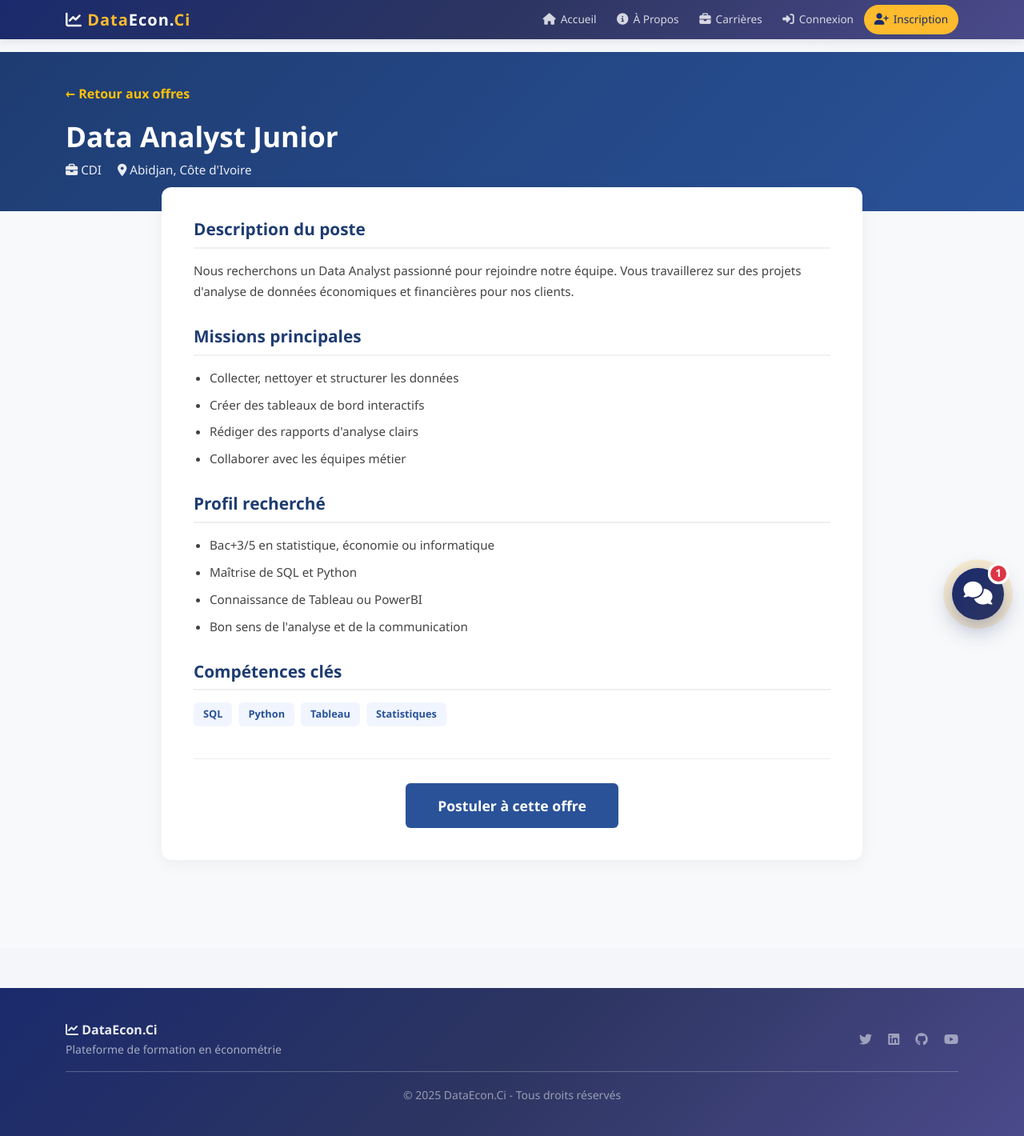
After one commit to dataeconci/dataecon, a Flask app: page /carrieres/1 in a window 1280 px wide. The commit adds this page. Shown: the whole page at 80% size. Run offline with Flask 3, Linux system fonts and the light colour scheme.

Commit message:
Feat: ajout complet du systeme de candidatures (formulaire, CV, espace admin)

```diff
--- a/app/app.py
+++ b/app/app.py
@@ -1,4 +1,4 @@
-from flask import Flask, render_template, redirect, url_for, flash, request, session, send_file, jsonify
+from flask import Flask, render_template, redirect, url_for, flash, request, session, send_file, jsonify, send_from_directory
 from flask_sqlalchemy import SQLAlchemy
 from flask_login import LoginManager, UserMixin, login_user, login_required, logout_user, current_user
 from flask_mail import Mail, Message
@@ -454,6 +454,18 @@ class Progress(db.Model):
     progress_percent = db.Column(db.Integer, default=0)
     last_accessed = db.Column(db.DateTime, default=datetime.utcnow)
 
+class Candidature(db.Model):
+    __tablename__ = 'candidatures'
+    id = db.Column(db.Integer, primary_key=True)
+    offre_id = db.Column(db.Integer, nullable=False)
+    offre_titre = db.Column(db.String(200), nullable=False)
+    nom = db.Column(db.String(100), nullable=False)
+    prenom = db.Column(db.String(100), nullable=False)
+    email = db.Column(db.String(120), nullable=False)
+    cv_filename = db.Column(db.String(255), nullable=False)
+    lettre_filename = db.Column(db.String(255), nullable=False)
+    date_postule = db.Column(db.DateTime, default=datetime.utcnow)
+    statut = db.Column(db.String(50), default='En attente')
 # ==================== FONCTIONS ====================
 def allowed_file(filename):
     return '.' in filename and filename.rsplit('.', 1)[1].lower() in ALLOWED_EXTENSIONS
@@ -2336,39 +2348,187 @@ def about():
 
     return render_template('about.html', message_semaine=message_semaine)
 # ==================== FIN PAGE À PROPOS ====================
-
 # ==================== PAGE CARRIÈRES ====================
+
+# Liste des offres avec les détails complets pour la fiche de poste
+offres_data = [
+    {
+        'id': 1,
+        'titre': 'Data Analyst Junior',
+        'type': 'CDI',
+        'lieu': 'Abidjan, Côte d\'Ivoire',
+        'description': 'Nous recherchons un Data Analyst passionné pour rejoindre notre équipe. Vous travaillerez sur des projets d\'analyse de données économiques et financières pour nos clients.',
+        'missions': [
+            'Collecter, nettoyer et structurer les données',
+            'Créer des tableaux de bord interactifs',
+            'Rédiger des rapports d\'analyse clairs',
+            'Collaborer avec les équipes métier'
+        ],
+        'profil': [
+            'Bac+3/5 en statistique, économie ou informatique',
+            'Maîtrise de SQL et Python',
+            'Connaissance de Tableau ou PowerBI',
+            'Bon sens de l\'analyse et de la communication'
+        ],
+        'competences': ['SQL', 'Python', 'Tableau', 'Statistiques']
+    },
+    {
+        'id': 2,
+        'titre': 'Data Scientist',
+        'type': 'CDI',
+        'lieu': 'Abidjan, Côte d\'Ivoire',
+        'description': 'En tant que Data Scientist, vous serez responsable de la conception et du déploiement de modèles prédictifs pour répondre aux besoins de nos partenaires.',
+        'missions': [
+            'Développer des modèles de Machine Learning',
+            'Analyser de grands volumes de données',
+            'Optimiser les algorithmes existants',
+            'Présenter les résultats aux clients'
+        ],
+        'profil': [
+            'Bac+5 en Data Science, Mathématiques ou Économétrie',
+            'Maîtrise de Python et R',
+            'Expérience avérée en Machine Learning',
+            'Esprit critique et rigueur scientifique'
+        ],
+        'competences': ['Python', 'R', 'Machine Learning', 'Économétrie']
+    },
+    {
+        'id': 3,
+        'titre': 'Formateur en Économétrie',
+        'type': 'Freelance / Temps partiel',
+        'lieu': 'À distance',
+        'description': 'Vous êtes passionné par la transmission du savoir ? Rejoignez-nous pour animer des sessions de formation en ligne et accompagner nos apprenants.',
+        'missions': [
+            'Animer des cours en ligne interactifs',
+            'Créer des supports pédagogiques',
+            'Corriger les exercices et projets',
+            'Accompagner les apprenants dans leur progression'
+        ],
+        'profil': [
+            'Bac+5 en Économie, Statistique ou Économétrie',
+            'Expérience en enseignement ou formation',
+            'Maîtrise des outils numériques',
+            'Pédagogie, patience et écoute'
+        ],
+        'competences': ['R', 'Python', 'Pédagogie', 'Économétrie appliquée']
+    }
+]
+
 @app.route('/carrieres')
 def carrieres():
-    # Liste des offres d'emploi (tu peux en ajouter/supprimer ici)
-    offres = [
-        {
-            'id': 1,
-            'titre': 'Data Analyst Junior',
-            'type': 'CDI',
-            'lieu': 'Abidjan, Côte d\'Ivoire',
-            'description': 'Nous recherchons un Data Analyst passionné pour rejoindre notre équipe. Vous travaillerez sur des projets d\'analyse de données économiques et financières pour nos clients.',
-            'competences': ['SQL', 'Python', 'Tableau', 'Statistiques']
-        },
-        {
-            'id': 2,
-            'titre': 'Data Scientist',
-            'type': 'CDI',
-            'lieu': 'Abidjan, Côte d\'Ivoire',
-            'description': 'En tant que Data Scientist, vous serez responsable de la conception et du déploiement de modèles prédictifs (Machine Learning, séries temporelles) pour répondre aux besoins de nos partenaires.',
-            'competences': ['Python', 'R', 'Machine Learning', 'Économétrie']
-        },
-        {
-            'id': 3,
-            'titre': 'Formateur en Économétrie',
-            'type': 'Freelance / Temps partiel',
-            'lieu': 'À distance',
-            'description': 'Vous êtes passionné par la transmission du savoir ? Rejoignez-nous pour animer des sessions de formation en ligne et accompagner nos apprenants dans leur progression.',
-            'competences': ['R', 'Python', 'Pédagogie', 'Économétrie appliquée']
-        }
-    ]
-    return render_template('carrieres.html', offres=offres)
+    # On passe la liste des offres à la page principale des carrières
+    return render_template('carrieres.html', offres=offres_data)
+
+@app.route('/carrieres/<int:offre_id>')
+def offre_detail(offre_id):
+    # On cherche l'offre correspondant à l'ID cliqué
+    offre = next((o for o in offres_data if o['id'] == offre_id), None)
+    if not offre:
+        flash("Offre introuvable.", "danger")
+        return redirect(url_for('carrieres'))
+
+    # On affiche la fiche détaillée
+    return render_template('offre_detail.html', offre=offre)
+
+@app.route('/carrieres/<int:offre_id>/postuler', methods=['GET', 'POST'])
+def postuler(offre_id):
+    offre = next((o for o in offres_data if o['id'] == offre_id), None)
+    if not offre:
+        flash("Offre introuvable.", "danger")
+        return redirect(url_for('carrieres'))
+
+    if request.method == 'POST':
+        nom = request.form.get('nom')
+        prenom = request.form.get('prenom')
+        email = request.form.get('email')
+
+        cv = request.files.get('cv')
+        lettre = request.files.get('lettre')
+
+        # Vérification basique
+        if not (nom and prenom and email and cv and lettre):
+            flash("Veuillez remplir tous les champs et joindre les fichiers.", "danger")
+            return redirect(request.url)
+
+        # Sécuriser les noms de fichiers
+        timestamp = datetime.now().strftime("%Y%m%d%H%M%S")
+        cv_filename = f"CV_{timestamp}_{secure_filename(cv.filename)}"
+        lettre_filename = f"LM_{timestamp}_{secure_filename(lettre.filename)}"
+
+        # Dossier de sauvegarde
+        upload_dir = os.path.join(app.root_path, 'data', 'candidatures')
+        os.makedirs(upload_dir, exist_ok=True)
+
+        # Sauvegarde physique des fichiers
+        cv.save(os.path.join(upload_dir, cv_filename))
+        lettre.save(os.path.join(upload_dir, lettre_filename))
+
+        # Enregistrement en base de données
+        nouvelle_candidature = Candidature(
+            offre_id=offre['id'],
+            offre_titre=offre['titre'],
+            nom=nom,
+            prenom=prenom,
+            email=email,
+            cv_filename=cv_filename,
+            lettre_filename=lettre_filename
+        )
+        db.session.add(nouvelle_candidature)
+        db.session.commit()
+
+        flash("Votre candidature a bien été envoyée ! Nous vous contacterons bientôt.", "success")
+        return redirect(url_for('carrieres'))
+
+    return render_template('postuler.html', offre=offre)
 # ==================== FIN PAGE CARRIÈRES ====================
+
+# ==================== ADMINISTRATION DES CANDIDATURES ====================
+@app.route('/admin/candidatures')
+@login_required
+def admin_candidatures():
+    # Vérifier que l'utilisateur est bien un administrateur
+    if not current_user.is_admin:
+        flash("Accès refusé. Réservé aux administrateurs.", "danger")
+        return redirect(url_for('index'))
+
+    # Récupérer toutes les candidatures, de la plus récente à la plus ancienne
+    candidatures = Candidature.query.order_by(Candidature.date_postule.desc()).all()
+    return render_template('admin_candidatures.html', candidatures=candidatures)
+
+@app.route('/admin/candidature/<int:cand_id>/statut/<string:nouveau_statut>')
+@login_required
+def changer_statut_candidature(cand_id, nouveau_statut):
+    if not current_user.is_admin:
+        return redirect(url_for('index'))
+
+    cand = Candidature.query.get_or_404(cand_id)
+    cand.statut = nouveau_statut
+    db.session.commit()
+
+    flash(f"Le statut de la candidature a été mis à jour : {nouveau_statut}", "success")
+    return redirect(url_for('admin_candidatures'))
+
+@app.route('/admin/candidature/<int:cand_id>/fichier/<string:type_fichier>')
+@login_required
+def voir_fichier_candidature(cand_id, type_fichier):
+    if not current_user.is_admin:
+        return redirect(url_for('index'))
+
+    cand = Candidature.query.get_or_404(cand_id)
+
+    # Choisir le bon fichier selon le type demandé (cv ou lettre)
+    if type_fichier == 'cv':
+        filename = cand.cv_filename
+    elif type_fichier == 'lettre':
+        filename = cand.lettre_filename
+    else:
+        flash("Fichier introuvable.", "danger")
+        return redirect(url_for('admin_candidatures'))
+
+    # Envoyer le fichier depuis le dossier sécurisé
+    dossier = os.path.join(app.root_path, 'data', 'candidatures')
+    return send_from_directory(dossier, filename)
+# ==================== FIN ADMINISTRATION DES CANDIDATURES ====================
 
 if __name__ == '__main__':
     port = int(os.environ.get('PORT', 5000))
--- a/app/templates/carrieres.html
+++ b/app/templates/carrieres.html
@@ -71,10 +71,9 @@
                                 <span class="competence-tag">{{ comp }}</span>
                             {% endfor %}
                         </div>
-
                         <div class="offre-footer">
-                            <a href="mailto:dataeconci@gmail.com?subject=Candidature : {{ offre.titre }}" class="btn-postuler">
-                                Postuler à cette offre
+                            <a href="{{ url_for('offre_detail', offre_id=offre.id) }}" class="btn-postuler">
+                                Voir l'offre
                             </a>
                         </div>
                     </div>
--- a/app/templates/layout.html
+++ b/app/templates/layout.html
@@ -84,15 +84,20 @@
                             </a>
                         </li>
 
-                        <!-- ADMIN -->
+                                               <!-- ADMIN -->
                         {% if current_user.is_admin %}
                             <li class="nav-item">
                                 <a class="nav-link" href="{{ url_for('admin_courses') }}" style="color: #fdbb2d !important;">
                                     <i class="fas fa-cog"></i> Administration
                                 </a>
                             </li>
+                            <!-- NOUVEAU LIEN ICI -->
+                            <li class="nav-item">
+                                <a class="nav-link" href="{{ url_for('admin_candidatures') }}" style="color: #fdbb2d !important;">
+                                    <i class="fas fa-users"></i> Candidatures
+                                </a>
+                            </li>
                         {% endif %}
-
                         <li class="nav-item dropdown">
                             <a class="nav-link dropdown-toggle" href="#" id="userDropdown" role="button" data-bs-toggle="dropdown">
                                 <i class="fas fa-user-circle"></i> {{ current_user.username }}
--- /dev/null
+++ b/app/templates/offre_detail.html
@@ -0,0 +1,125 @@
+{% extends "layout.html" %}
+
+{% block title %}{{ offre.titre }} - DataEcon.Ci{% endblock %}
+
+{% block extra_css %}
+<link rel="stylesheet" href="{{ url_for('static', filename='css/carrieres.css') }}">
+<style>
+    .detail-hero {
+        background: linear-gradient(135deg, #1e3c72 0%, #2a5298 100%);
+        color: white;
+        padding: 40px 0;
+    }
+    .detail-hero .back-link {
+        color: #ffc107;
+        text-decoration: none;
+        font-weight: 600;
+        display: inline-block;
+        margin-bottom: 20px;
+    }
+    .detail-hero h1 {
+        font-size: 2.2rem;
+        font-weight: 700;
+        margin-bottom: 10px;
+    }
+    .detail-meta {
+        display: flex;
+        gap: 20px;
+        font-size: 0.95rem;
+        opacity: 0.9;
+    }
+    .detail-card {
+        background: white;
+        padding: 40px;
+        border-radius: 12px;
+        box-shadow: 0 5px 20px rgba(0,0,0,0.05);
+        margin-top: -30px; /* Pour remonter la carte sur le bandeau */
+        position: relative;
+    }
+    .detail-card h2 {
+        color: #1e3c72;
+        font-size: 1.3rem;
+        font-weight: 700;
+        margin-top: 30px;
+        margin-bottom: 15px;
+        border-bottom: 2px solid #f0f0f0;
+        padding-bottom: 10px;
+    }
+    .detail-card h2:first-child {
+        margin-top: 0;
+    }
+    .detail-card p, .detail-card li {
+        color: #444;
+        line-height: 1.7;
+        font-size: 0.95rem;
+    }
+    .detail-card ul {
+        padding-left: 20px;
+    }
+    .detail-card ul li {
+        margin-bottom: 8px;
+    }
+    .detail-cta {
+        text-align: center;
+        margin-top: 40px;
+        padding-top: 30px;
+        border-top: 1px solid #eee;
+    }
+</style>
+{% endblock %}
+
+{% block content %}
+<div class="carrieres-page">
+
+    <!-- Bandeau supérieur -->
+    <section class="detail-hero">
+        <div class="container">
+            <a href="{{ url_for('carrieres') }}" class="back-link">
+                &larr; Retour aux offres
+            </a>
+            <h1>{{ offre.titre }}</h1>
+            <div class="detail-meta">
+                <span><i class="fas fa-briefcase"></i> {{ offre.type }}</span>
+                <span><i class="fas fa-map-marker-alt"></i> {{ offre.lieu }}</span>
+            </div>
+        </div>
+    </section>
+
+    <!-- Contenu de la fiche de poste -->
+    <div class="container" style="max-width: 900px; margin-bottom: 60px;">
+        <div class="detail-card">
+
+            <h2>Description du poste</h2>
+            <p>{{ offre.description }}</p>
+
+            <h2>Missions principales</h2>
+            <ul>
+                {% for mission in offre.missions %}
+                <li>{{ mission }}</li>
+                {% endfor %}
+            </ul>
+
+            <h2>Profil recherché</h2>
+            <ul>
+                {% for p in offre.profil %}
+                <li>{{ p }}</li>
+                {% endfor %}
+            </ul>
+
+            <h2>Compétences clés</h2>
+            <div class="offre-competences">
+                {% for comp in offre.competences %}
+                    <span class="competence-tag">{{ comp }}</span>
+                {% endfor %}
+            </div>
+
+            <div class="detail-cta">
+                <a href="{{ url_for('postuler', offre_id=offre.id) }}" class="btn-postuler" style="font-size: 1.1rem; padding: 15px 40px; display: inline-block;">
+                    Postuler à cette offre
+                </a>
+            </div>
+
+        </div>
+    </div>
+</div>
+{% endblock %}
```
Also changed, not shown: app/templates/admin_candidatures.html (added, +84 -0 lines), app/templates/postuler.html (added, +64 -0 lines).
